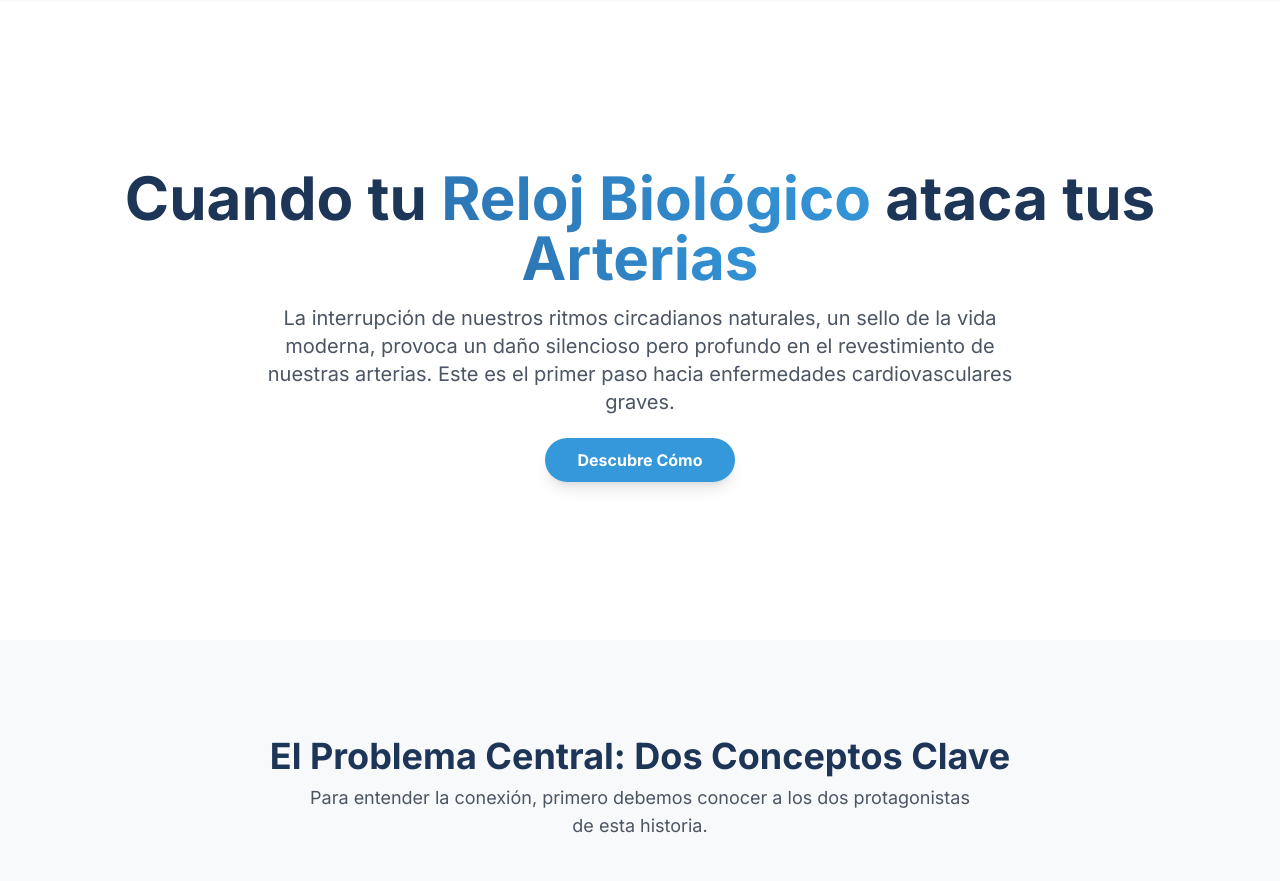
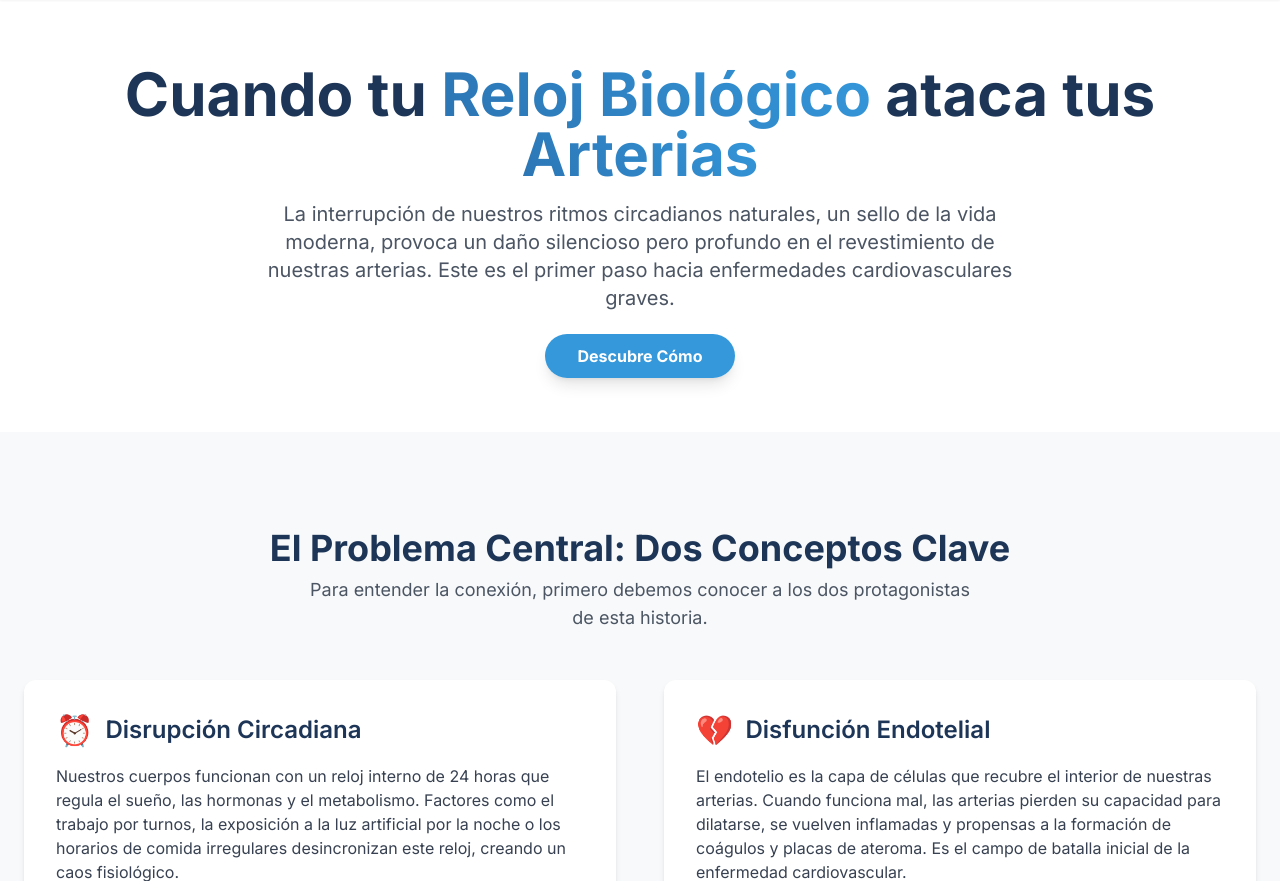
Before and after one commit to juacarva/proyecto-circadiano, a Django app: template blog_circadiano/templates/blog_circadiano/guias/guia_ritmos_circadianos_y_endotelio.html in a window 1280 px wide. Shown: the part 52-933 px from the top of the page. Run offline with Django 5.2, Linux system fonts and the light colour scheme; the template is opened without the code that fills it, so the values that code supplies are empty; some libraries are stand-ins or nearby versions.

Commit message:
Guia Ritmos Circadianos y Endotelio corregido 4

```diff
--- a/blog_circadiano/templates/blog_circadiano/guias/guia_ritmos_circadianos_y_endotelio.html
+++ b/blog_circadiano/templates/blog_circadiano/guias/guia_ritmos_circadianos_y_endotelio.html
@@ -122,7 +122,7 @@
     </header>
 
     <main>
-        <section id="home" class="min-h-[80vh] flex items-center bg-white">
+        <section id="home" class="min-h-[20vh] flex items-center bg-white">
             <div class="container mx-auto px-6 py-16 text-center">
                 <h1 class="text-4xl md:text-6xl font-bold text-[#1D3557] leading-tight mb-4">Cuando tu <span class="gradient-text">Reloj Biológico</span> ataca tus <span class="gradient-text">Arterias</span></h1>
                 <p class="text-lg md:text-xl text-gray-600 max-w-3xl mx-auto mb-8">La interrupción de nuestros ritmos circadianos naturales, un sello de la vida moderna, provoca un daño silencioso pero profundo en el revestimiento de nuestras arterias. Este es el primer paso hacia enfermedades cardiovasculares graves.</p>
```
